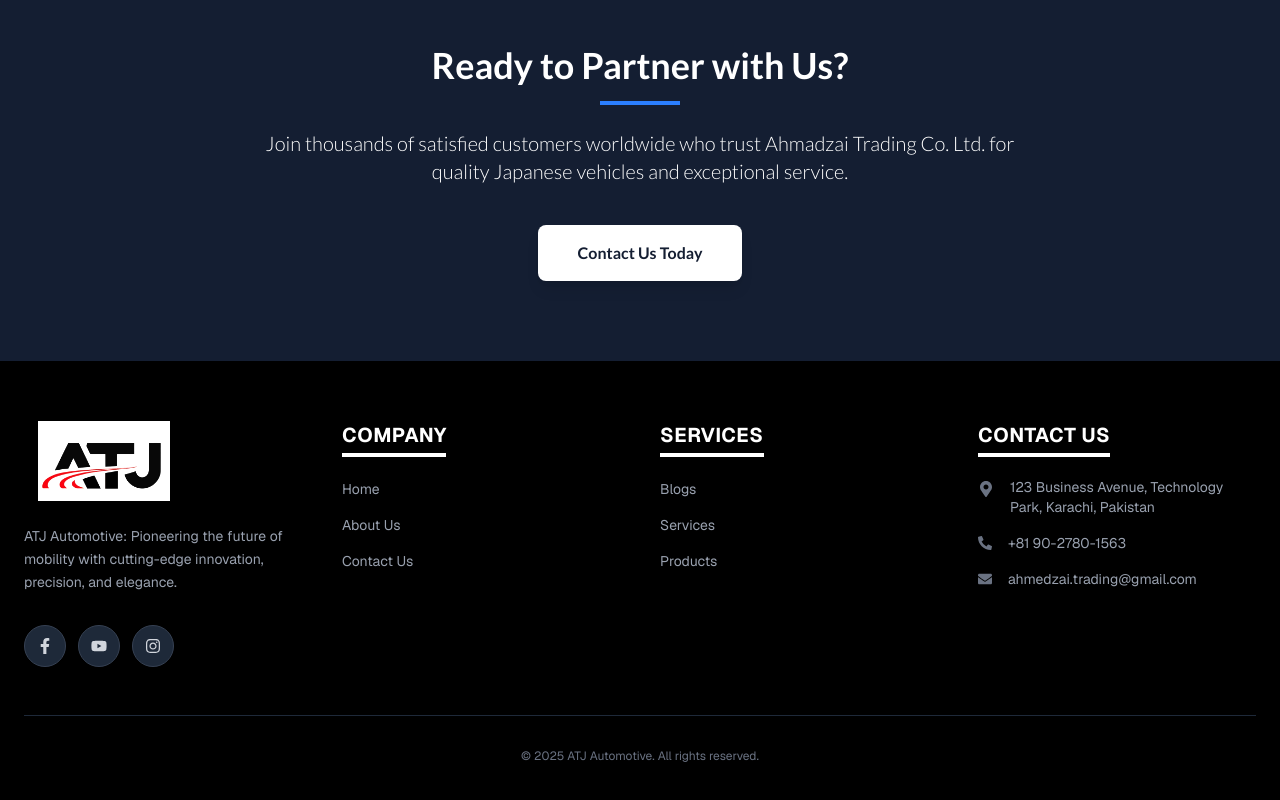
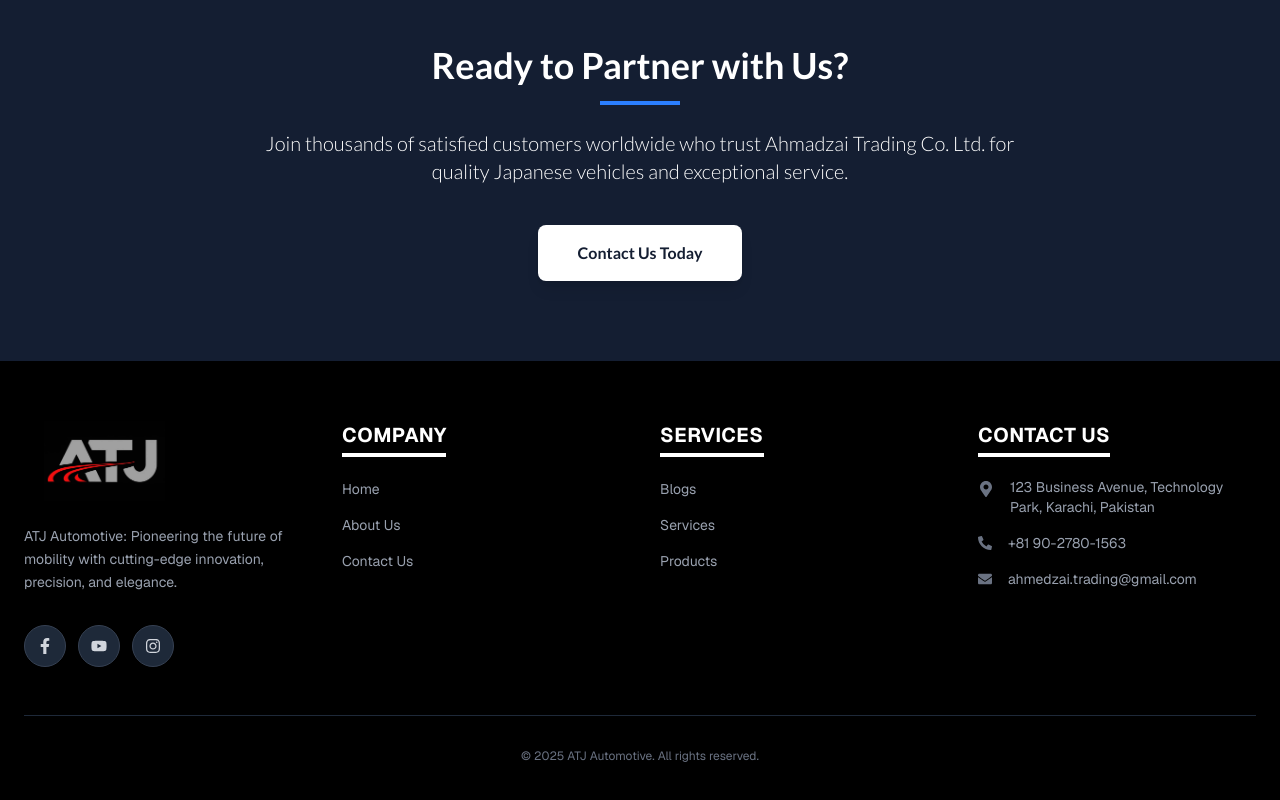
Before and after one commit to ZainJ5/ahmedzai, a Next.js app: page /aboutus in a window 1280 px wide. Shown: the part 2839-3639 px from the top of the page. Built offline with nearby package versions, Linux system fonts and the light colour scheme.

Commit message:
Updated Footer logo

```diff
--- a/src/app/components/Footer.jsx
+++ b/src/app/components/Footer.jsx
@@ -76,7 +76,7 @@ const Footer = () => {
           <motion.div className="space-y-6" variants={itemVariants}>
             <div className="h-20 w-40 relative">
               <Image
-                src="/logo.jpg"
+                src="/footer-logo.jpg"
                 alt="ATJ Automotive"
                 fill
                 style={{ objectFit: "contain" }}
```
Also changed, not shown: public/footer-logo.jpg (added).
